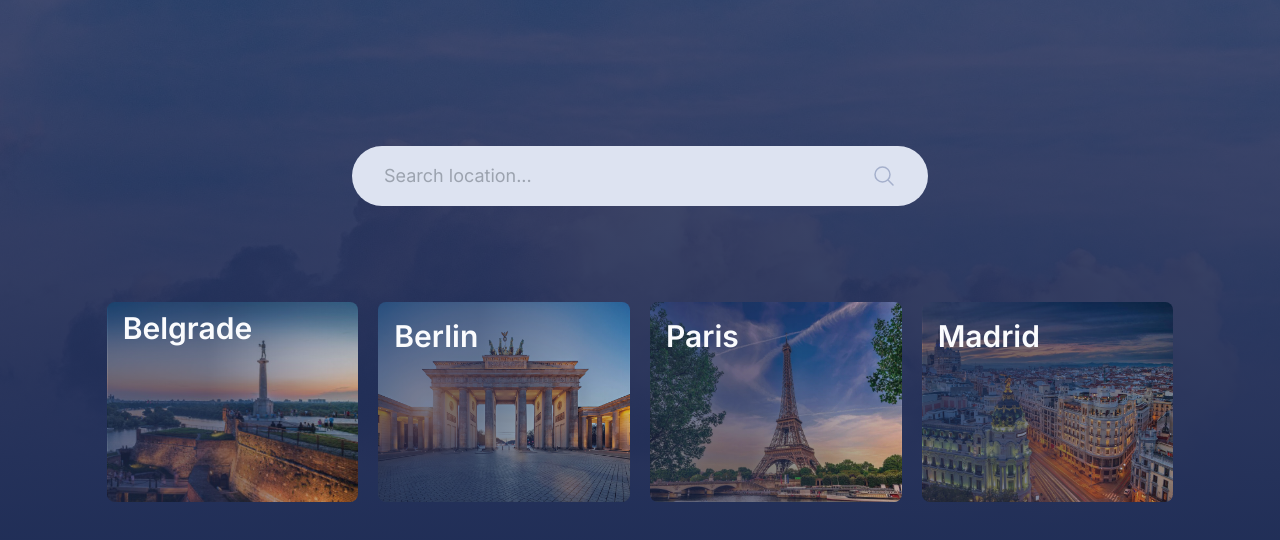
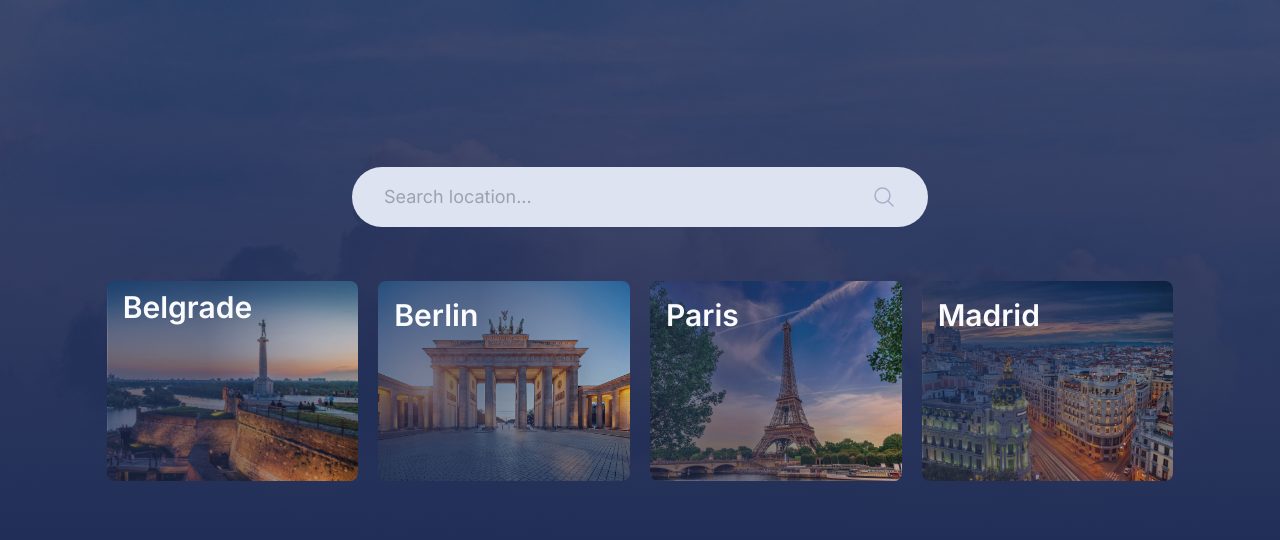
Before and after one commit to zdravkovic/Weather-app, a website built with Vite: page index.html in a window 1280 px wide. Built offline with nearby package versions, Linux system fonts and the light colour scheme; no server answers.

Commit message:
Fix bugs

```diff
--- a/index.html
+++ b/index.html
@@ -16,11 +16,11 @@
     crossorigin=""></script>
     <title>Weather-app</title>
   </head>
-  <body class="font-display max-w-[125rem] 2xl:shadow-2xl mx-auto bg-blue-background scrollbar-thin scrollbar-thumb-rounded-full scrollbar-thumb-[#8d94a8] h-screen">
+  <body class="font-display max-w-[125rem] 2xl:shadow-2xl mx-auto bg-blue-background scrollbar-thin scrollbar-thumb-rounded-full scrollbar-thumb-[#8d94a8] h-full relative">
 
-    <div class="first-screen mx-auto max-w-[125rem] overflow-y-scroll scrollbar-thin scrollbar-thumb-rounded-full scrollbar-thumb-[#8d94a8] absolute top-0 left-0 h-full flex flex-col justify-center items-center bg-main-image-gradient bg-cover bg-center z-[100]">
+    <div class="first-screen mx-auto max-w-full lg:max-w-[125rem] h-full overflow-y-scroll scrollbar-thin scrollbar-thumb-rounded-full scrollbar-thumb-[#8d94a8] absolute top-0 left-0 flex flex-col justify-center items-center bg-main-image-gradient bg-cover bg-center z-[100]">
 
-      <form class="form-first w-full md:w-3/4 lg:w-1/2 h-auto mt-10 mb-4 md:-mt-32 mx-auto text-center">
+      <form class="form-first w-full md:w-3/4 lg:w-1/2 mt-10 mb-4 md:-mt-32 mx-auto text-center">
         <div class="first-div mx-auto px-8 py-3 xl:py-4 rounded-full w-[90%] bg-[#DDE3F1] text-left flex items-center">
           <input class="form-input-first bg-transparent w-full text-darker-blue font-bold placeholder:font-normal text-base lg:text-lg border-none focus:outline-none"
               type="text"
@@ -32,7 +32,7 @@
           </button>
         </div>
       </form>
-      <div class="firstScreen-cities mt-8 2xs:mt-10 md:mt-20 gap-5 w-[90%] h-3/4 2xs:h-full sm:h-[40%] xl:h-1/4 md:w-5/6 grid grid-cols-1 grid-rows-4 sm:grid-cols-2 sm:grid-rows-2 xl:grid-cols-4 xl:grid-rows-1 mb-6">
+      <div class="firstScreen-cities mt-8 2xs:mt-10 md:mt-[3%] gap-5 w-[90%] sm:h-auto xl:h-1/4 md:w-5/6 grid grid-cols-1 grid-rows-4 sm:grid-cols-2 sm:grid-rows-2 xl:grid-cols-4 xl:grid-rows-1 mb-6">
         <div class="fs-belgrade w-full bg-firstScreen-belgrade-gradient hover:bg-firstScreen-belgrade-gradient-hover hover:sm:scale-105 transition-all bg-center bg-cover rounded-lg px-4 py-2 flex flex-col justify-center sm:justify-start cursor-pointer">
           <p class="text-xl sm:text-3xl text-light font-semibold">Belgrade</p>
           <p class="fs-belgrade-description text-lg sm:text-2xl text-light font-light hidden 2xs:block"></p>
```
